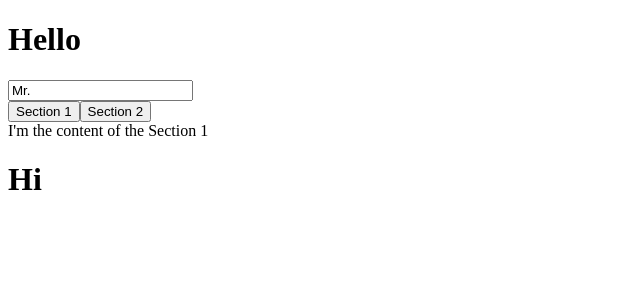
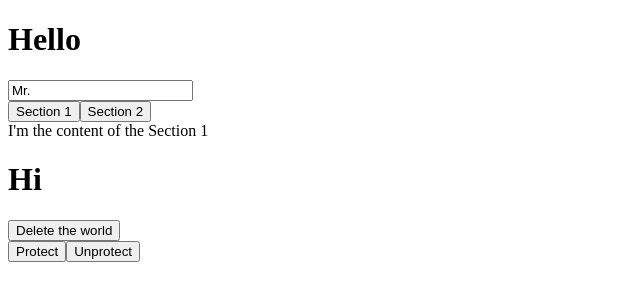
Before and after one commit to DINGUNOTE/react-hooks, a React (Create React App) app: page / in a window 1280 px wide. Shown: the top 300 px of the page, without its empty margins (0-640 px from the left). Built offline with nearby package versions, Linux system fonts and the light colour scheme.

Commit message:
feat: useConfirm, usePreventLeave 구현

```diff
--- a/src/App.js
+++ b/src/App.js
@@ -1,4 +1,11 @@
-import { useClick, useInput, useTabs, useTitle } from './Hooks';
+import {
+  useClick,
+  useConfirm,
+  useInput,
+  usePreventLeave,
+  useTabs,
+  useTitle,
+} from './Hooks';
 
 const content = [
   {
@@ -12,15 +19,30 @@
 ];
 
 const App = () => {
+  // useInput
   const maxLength = value => value.length <= 10;
   const name = useInput('Mr.', maxLength);
+
+  // useTabs
   const { currentItem, changeItem } = useTabs(0, content);
+
+  // useTitle
   const titleUpdater = useTitle('Loading...');
   setTimeout(() => {
     titleUpdater('Home');
   }, 1000);
+
+  // useClick
   const onClick = () => console.log('say hello');
   const title = useClick(onClick);
+
+  // useConfirm
+  const deleteWorld = () => console.log('Deleting the world...');
+  const abort = () => console.log('Aborted');
+  const confirmDelete = useConfirm('Are you sure', deleteWorld, abort);
+
+  // usePreventLeave
+  const { enablePrevent, disablePrevent } = usePreventLeave();
 
   return (
     <>
@@ -39,6 +61,13 @@
       <div className="useClick">
         <h1 ref={title}>Hi</h1>
       </div>
+      <div className="useConfirm">
+        <button onClick={confirmDelete}>Delete the world</button>
+      </div>
+      <div className="usePreventLeave">
+        <button onClick={enablePrevent}>Protect</button>
+        <button onClick={disablePrevent}>Unprotect</button>
+      </div>
     </>
   );
 };
--- a/src/Hooks.js
+++ b/src/Hooks.js
@@ -53,9 +53,41 @@
     }
     return () => {
       if (element.current) {
+        // eslint-disable-next-line react-hooks/exhaustive-deps
         element.current.removeEventListener('click', onClick);
       }
     };
+    // eslint-disable-next-line react-hooks/exhaustive-deps
   }, []);
   return element;
 };
+
+// useConfirm
+export const useConfirm = (message = '', onConfirm, onCancel) => {
+  if (onConfirm && typeof onConfirm !== 'function') {
+    return;
+  }
+  if (onCancel && typeof onCancel !== 'function') {
+    return;
+  }
+  const confirmAction = () => {
+    if (window.confirm(message)) {
+      onConfirm();
+    } else {
+      onCancel();
+    }
+  };
+  return confirmAction;
+};
+
+// usePreventLeave
+export const usePreventLeave = () => {
+  const listener = event => {
+    event.preventDefault();
+    event.returnValue = '';
+  };
+  const enablePrevent = () => window.addEventListener('beforeunload', listener);
+  const disablePrevent = () =>
+    window.removeEventListener('beforeunload', listener);
+  return { enablePrevent, disablePrevent };
+};
```
